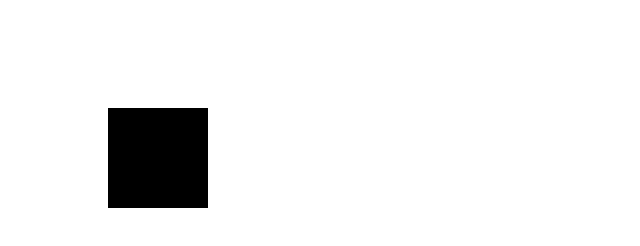
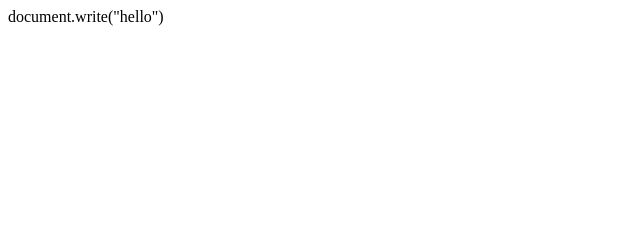
Before and after one commit to raider13209/raider13209.github.io, a plain HTML site: page index.html in a window 1280 px wide. Shown: the whole page, without its empty margins (0-640 px from the left). Drawn offline with Linux system fonts and the light colour scheme.

Commit message:
Update index.html

```diff
--- a/index.html
+++ b/index.html
@@ -2,14 +2,8 @@
 <!DOCTYPE html>
 <html>
     <head>
-        <title>Game</title>
-        <canvas id="Canvas" width = "1000" height="1000"></canvas>
     </head>
     <body>
-        <script>
-            var canvas= document.getElementById("Canvas");
-            var ctx = canvas.getContext("2d");
-            ctx.fillRect(100,100,100,100);
-        </script>
+        document.write("hello")
     </body>
 </html>
```
